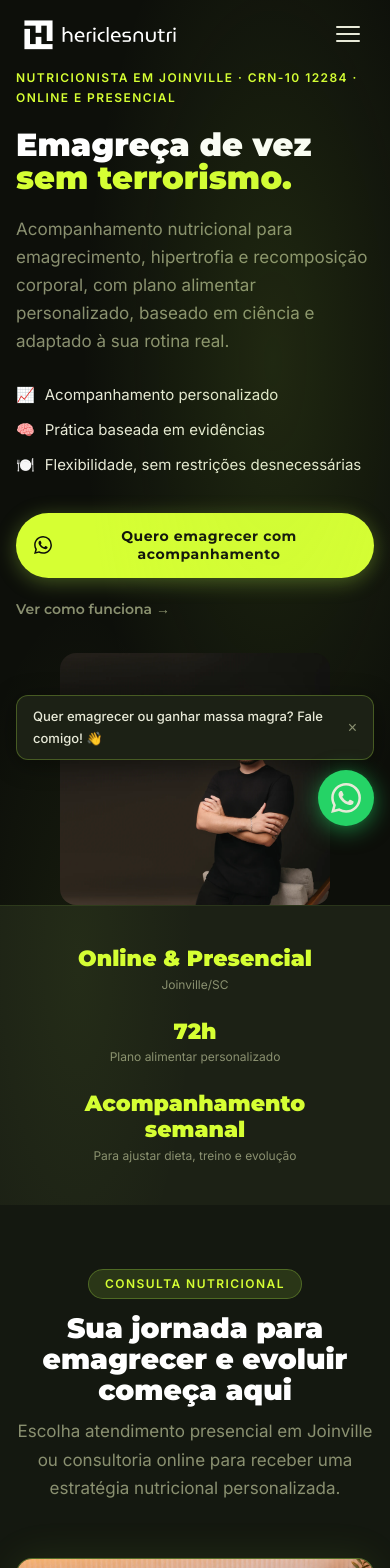
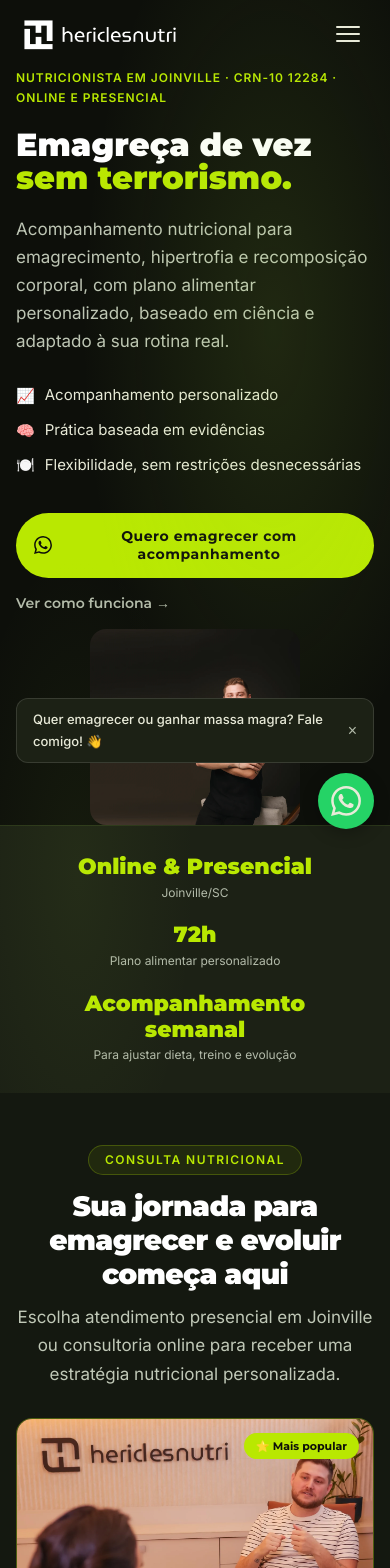
Before and after one commit to hericlesferreira/hericlesnutricionista-site, a React (Vite) app: page / in a window 390 px wide. Shown: the top 1568 px of the page. Built offline with nearby package versions, Linux system fonts and the light colour scheme.

Commit message:
style(ux): melhorar contraste, hierarquia, navegação mobile e consistência visual

```diff
--- a/src/App.css
+++ b/src/App.css
@@ -720,3 +720,83 @@ ul { list-style: none; }
 .sobre__actions{display:flex;gap:14px;flex-wrap:wrap;margin-top:25px}
 .sobre__actions .wa-btn{white-space:normal;text-align:center}
 @media(max-width:768px){.sobre__actions{flex-direction:column;align-items:stretch}}
+
+
+/* Auditoria UX: legibilidade e simplicidade visual */
+:root {
+  --accent: #b9e801;
+  --muted: #b3bbaa;
+  --line-subtle: rgb(255 255 255 / .12);
+  --surface-raised: #20271a;
+}
+body { overflow-wrap: break-word; }
+.section { padding-block: clamp(64px, 7vw, 92px); }
+.section-header { max-width: 740px; margin-inline: auto; margin-bottom: clamp(30px, 4vw, 46px); }
+.section-sub { max-width: 65ch; margin-inline: auto; line-height: 1.65; color: #c0c8b7; }
+.section-tag { border-color: rgb(185 232 1 / .24); background: rgb(185 232 1 / .08); }
+.section-title { line-height: 1.18; letter-spacing: -.025em; text-wrap: balance; }
+.hero__desc, .sobre__text p, .service-card__body p, .benefit-card p { color: #bec6b5; }
+.hero__eyebrow { letter-spacing: .08em; }
+.hero__title { text-wrap: balance; }
+.hero__bullets li span, .benefit-icon { line-height: 1; }
+.service-card, .services-seo__card, .benefit-card, .transf-card, .localizacao__card, .faq-item {
+  border-color: var(--line-subtle);
+  box-shadow: none;
+}
+.service-card.featured { border-color: rgb(185 232 1 / .30); box-shadow: none; }
+.services-seo__card:hover, .service-card:hover, .benefit-card:hover { border-color: rgb(185 232 1 / .38); }
+.service-card__body { padding: clamp(24px, 3vw, 32px); }
+.service-card__body h3, .services-seo__card h3 { line-height: 1.35; text-wrap: balance; }
+.benefit-card { text-align: left; padding: 27px; }
+.benefit-icon { font-size: 25px; margin-bottom: 18px; }
+.benefit-card p { font-size: 14px; line-height: 1.65; }
+.sobre__img-wrap { box-shadow: none; border-color: var(--line-subtle); }
+.sobre__creds span { border-color: rgb(185 232 1 / .22); }
+.localizacao__card { background: var(--surface-raised); }
+.localizacao__photo { border-color: var(--line-subtle); }
+.faq-item[open] { border-color: rgb(185 232 1 / .32); }
+.faq-item[open] .faq-q { color: var(--accent); }
+.navbar.scrolled { box-shadow: none; border-bottom: 1px solid var(--line-subtle); }
+.wa-float__btn { animation: none; box-shadow: 0 4px 16px rgb(0 0 0 / .28); }
+.wa-float__bubble { box-shadow: none; border-color: var(--line-subtle); }
+.wa-btn--primary, .wa-btn--primary:hover { box-shadow: none; }
+.wa-btn:focus-visible, .btn-ghost:focus-visible, .navbar a:focus-visible,
+.hamburger:focus-visible, .faq-q:focus-visible, .services-seo__card:focus-visible {
+  outline: 3px solid var(--accent); outline-offset: 4px;
+}
+.faq-q { min-height: 56px; }
+.faq-a { max-width: 68ch; color: #c4ccbb; }
+.hero__inner { min-height: 76vh; min-height: 76dvh; }
+@media (max-width: 768px) {
+  .navbar__links {
+    height: calc(100vh - var(--nav-h));
+    height: calc(100dvh - var(--nav-h));
+    max-height: calc(100dvh - var(--nav-h));
+    overflow-y: auto;
+    overscroll-behavior: contain;
+    padding-bottom: max(36px, env(safe-area-inset-bottom));
+  }
+  .hero__inner { min-height: auto; }
+  .hero__img-wrap { display: flex; width: 100%; max-width: 255px; margin: 0 auto; }
+  .hero__img-frame { max-width: 255px; }
+  .hero__photo { max-height: 300px; object-fit: contain; }
+  .hero__stats-bar { padding-block: 18px; }
+  .stat { padding: 10px 18px; }
+  .section { padding-block: 62px; }
+  .section-title { line-height: 1.22; }
+  .wa-float { bottom: max(15px, env(safe-area-inset-bottom)); }
+}
+@media (max-width: 480px) {
+  .section { padding-block: 52px; }
+  .services-seo__card { padding: 23px; }
+  .hero__inner { gap: 14px; }
+  .hero__img-wrap { max-width: 210px; }
+  .hero__img-frame { max-width: 210px; }
+  .hero__photo { max-height: 245px; }
+  .hero__ctas { gap: 14px; }
+  .faq-q { padding: 18px; font-size: 14px; }
+  .faq-a { padding: 0 18px 20px; }
+}
+@media (prefers-reduced-motion: reduce) {
+  *, *::before, *::after { scroll-behavior: auto !important; animation-duration: .01ms !important; transition-duration: .01ms !important; }
+}
```
